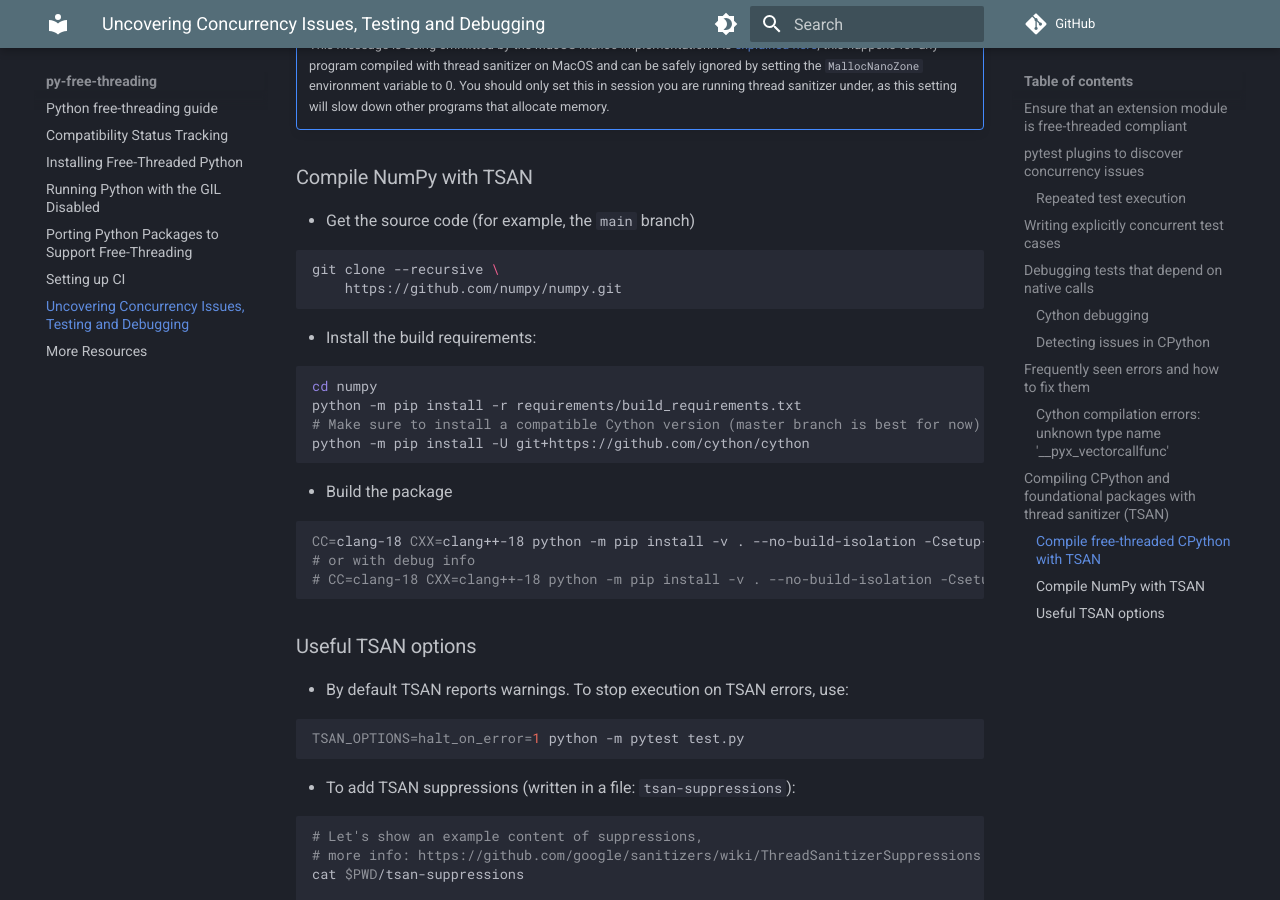
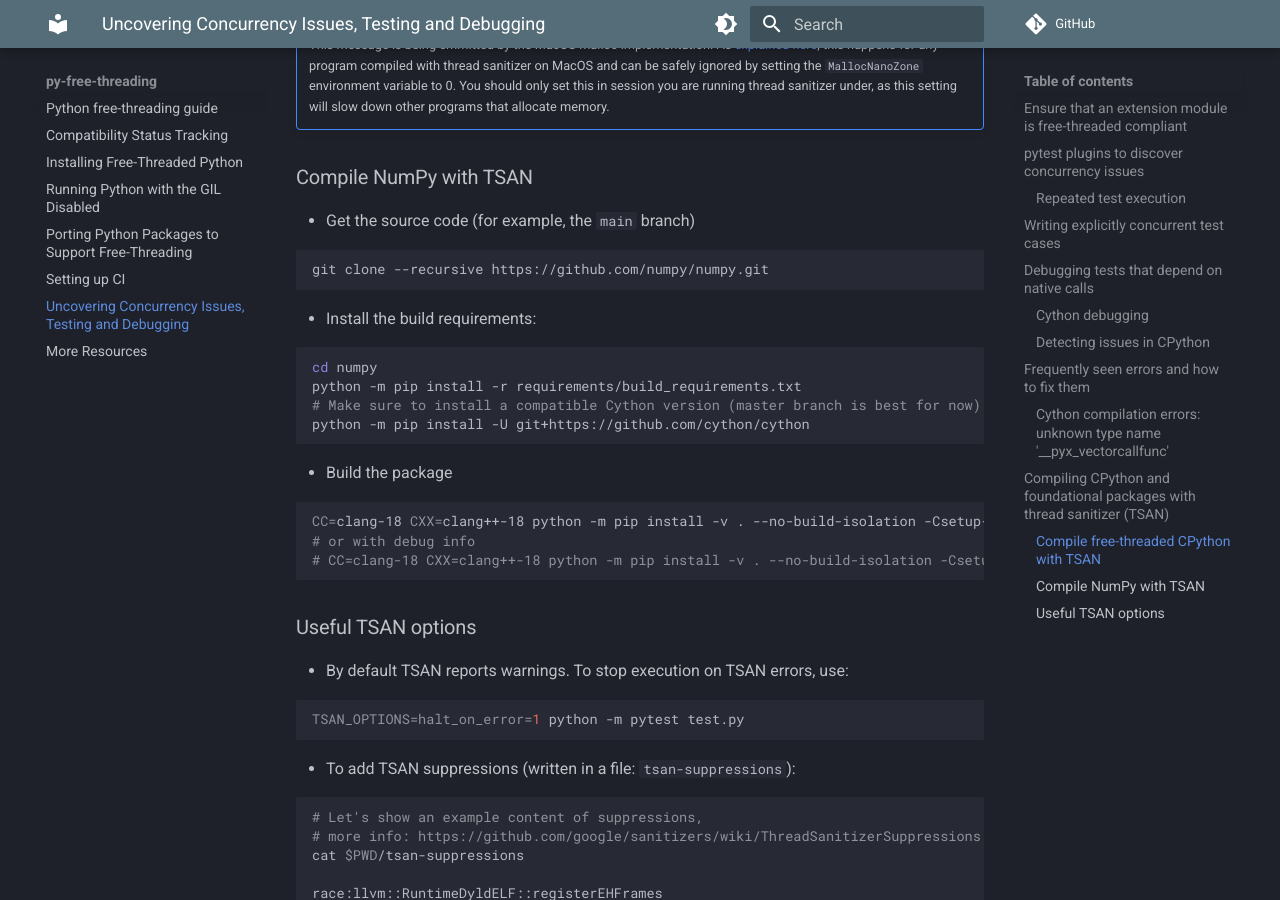
Before and after one commit to Quansight-Labs/free-threaded-compatibility, an MkDocs documentation site: the page built from docs/debugging.md, in a window 1280 px wide and 900 px high, scrolled down 5198 px. Built offline with MkDocs 1.6.1 and Material for MkDocs 9.7.7, drawn with Linux system fonts in a browser that asks for light colours; comment, search, counter and statistics services are not loaded.

Commit message:
Revert dummy changes

````diff
--- a/docs/debugging.md
+++ b/docs/debugging.md
@@ -337,8 +337,7 @@ cd ..
 - Get the source code (for example, the `main` branch)
 
 ```bash
-git clone --recursive \
-    https://github.com/numpy/numpy.git
+git clone --recursive https://github.com/numpy/numpy.git
 ```
 
 - Install the build requirements:
````
